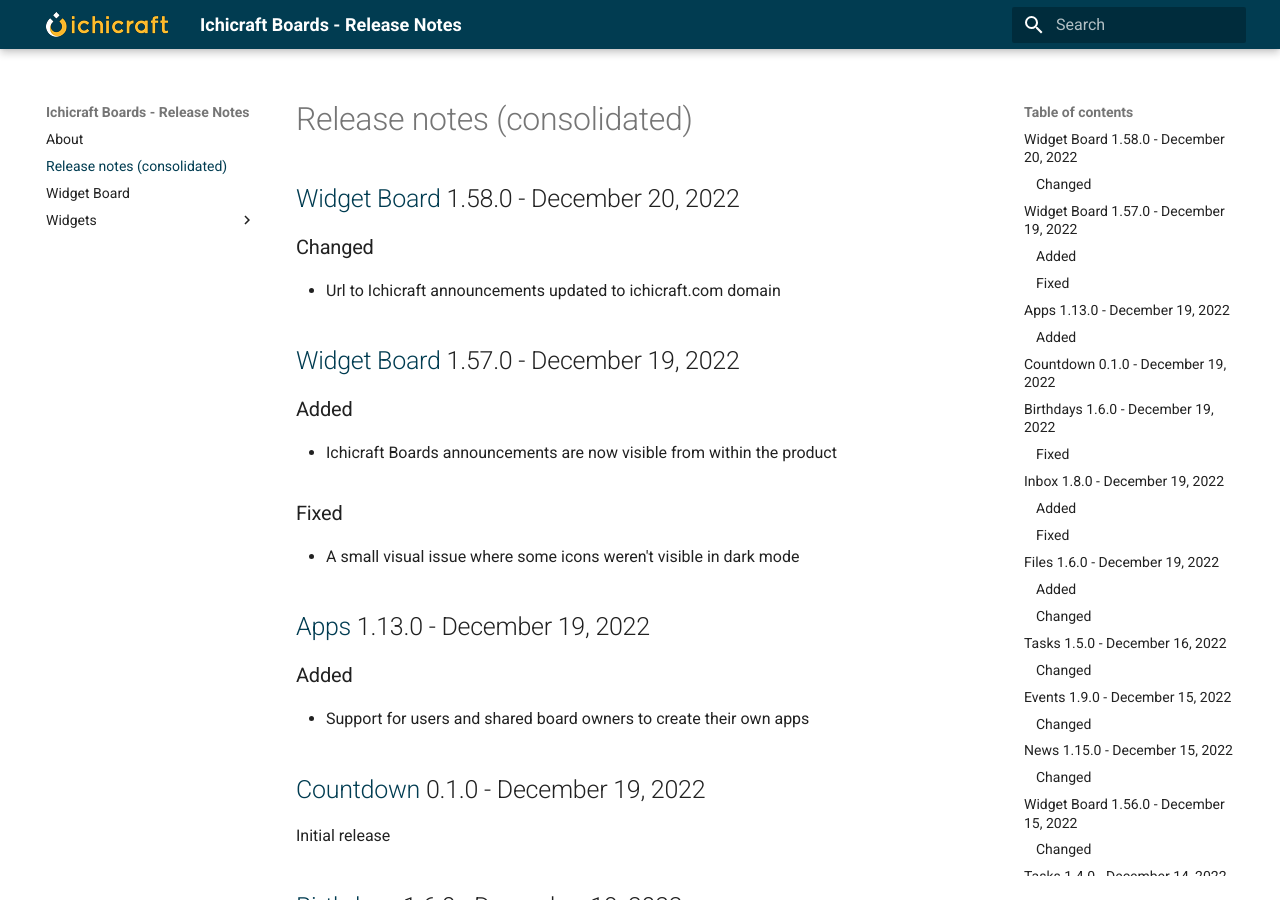
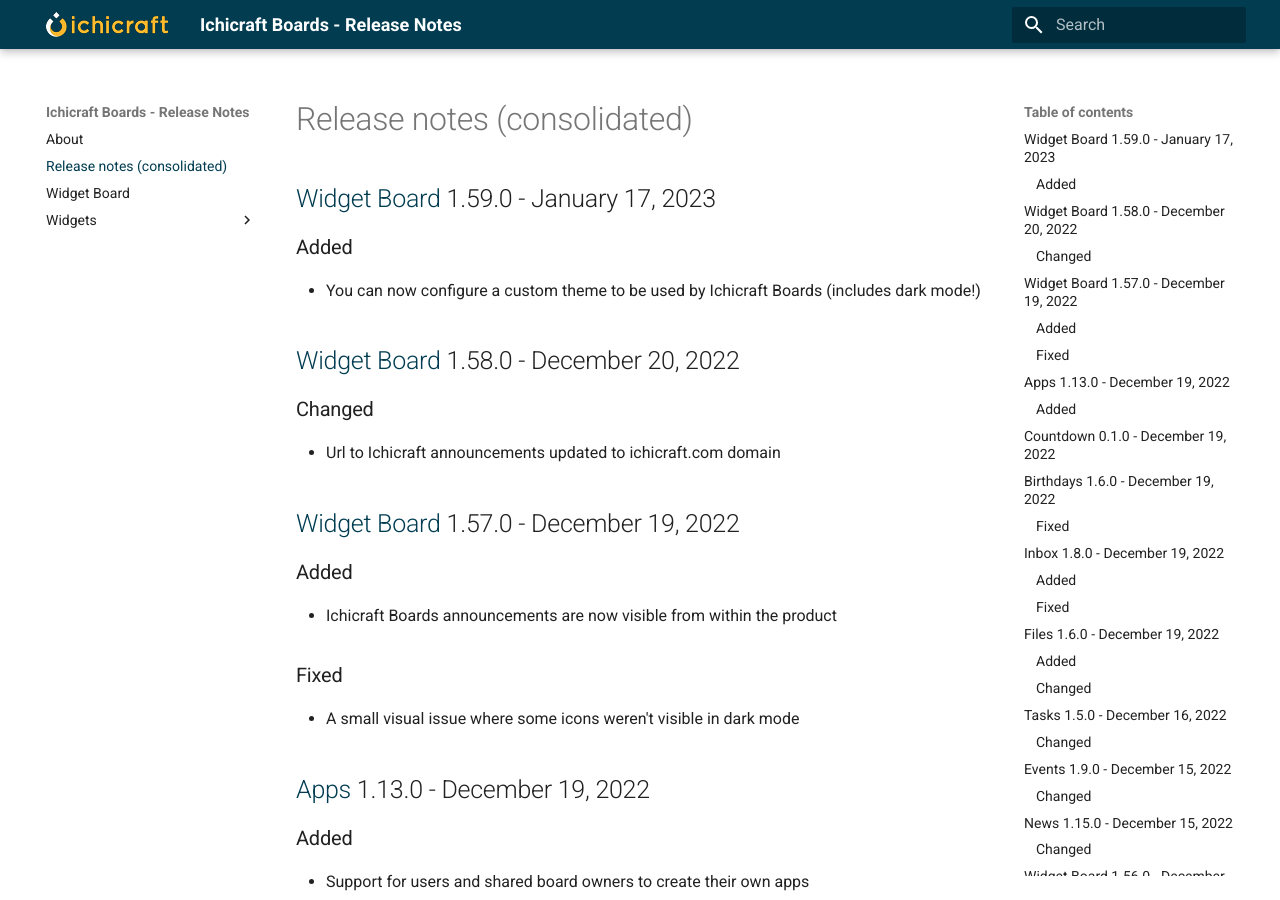
Before and after one commit to ichicraft/widgets-docs, an MkDocs documentation site: the page built from docs/Release-notes-(consolidated).md, in a window 1280 px wide and 900 px high. Built offline with MkDocs 1.6.1 and Material for MkDocs 9.7.7, drawn with Linux system fonts in a browser that asks for light colours.

Commit message:
Release notes updated by BuildService

```diff
--- a/docs/Release-notes-(consolidated).md
+++ b/docs/Release-notes-(consolidated).md
@@ -1,3 +1,8 @@
+## [Widget Board](./Widget Board.md) 1.59.0 - January 17, 2023
+
+### Added
+- You can now configure a custom theme to be used by Ichicraft Boards (includes dark mode!)
+
 ## [Widget Board](./Widget Board.md) 1.58.0 - December 20, 2022
 
 ### Changed
```
Also changed, not shown: docs/Widget Board.md (+5 -0 lines).
